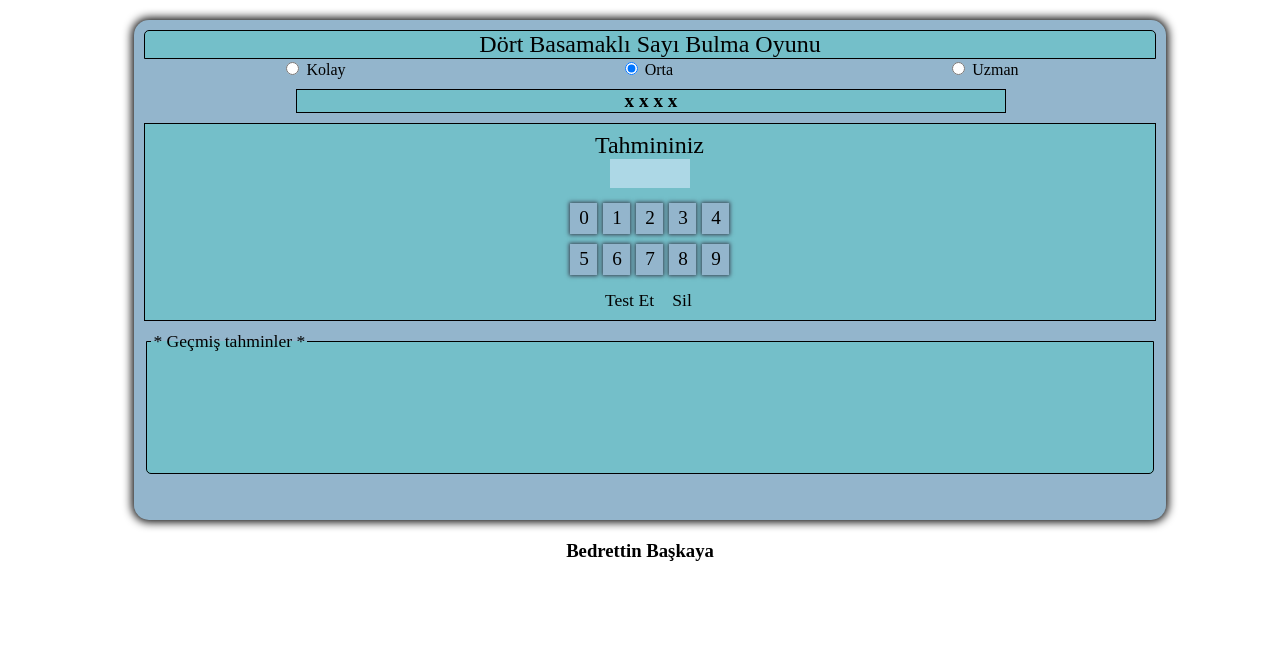
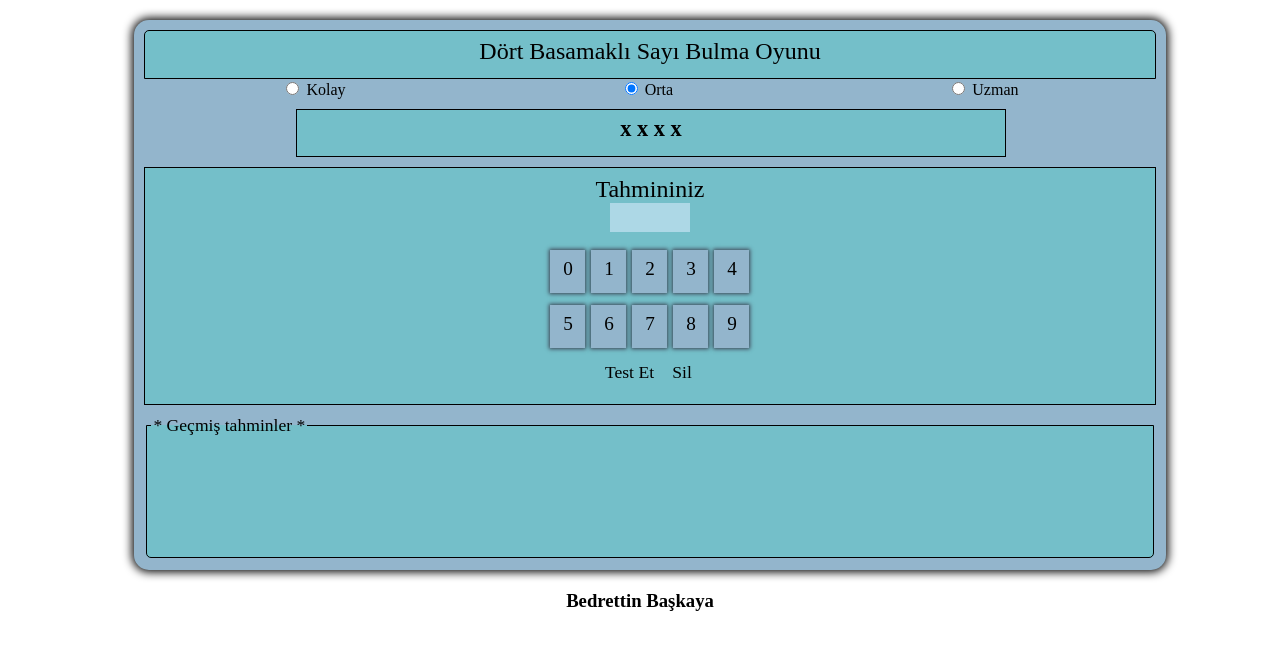
Before and after one commit to Bedrettin58/SayiBulma, a plain HTML site: page index.html in a window 1280 px wide. Drawn offline with Linux system fonts and the light colour scheme.

Commit message:
Add files via upload

```diff
--- a/css/oyun.css
+++ b/css/oyun.css
@@ -10,7 +10,7 @@ body{
     position: relative;
     margin-top:20px;
     width: 80%;
-    height: 480px;
+    height: 530px;
     background-color: rgb(147, 181, 204);
     margin-left: 10%;
     padding: 10px;
@@ -22,6 +22,8 @@ body{
 #oyunadi{
     left: auto;
     font-size: 1.5rem;
+    height: 40px;
+    padding-top: 7px;
     background-color: rgb(116, 191, 201);
     border: 1px solid;
     border-top-left-radius: 5px;
@@ -47,10 +49,12 @@ div.zorluk label:hover{
     position: relative;
     top:10px;
     font-weight: bold;
-    font-size: 1.2rem;
+    font-size: 1.4rem;
     width: 70%;
+    height:40px;
     left: 15%;
     text-align: center;
+    padding-top: 6px;
     vertical-align: bottom;
     background-color: rgb(116, 191, 201);
     border: 1px solid;
@@ -59,7 +63,7 @@ div.zorluk label:hover{
 .giris {
     position: relative;
     top:20px;
-    height: 180px;
+    height: 220px;
     font-size: 1.5rem;
     padding: 8px 8px;
     background-color: rgb(116, 191, 201);
@@ -68,7 +72,9 @@ div.zorluk label:hover{
 #tahminTxt{
     /*position: absolute;*/
     margin: auto;
-    width: 110px;
+    width: 90%;
+    text-align: center;
+    /*width: 110px;*/
 }
 #tahminBox{
     margin: auto;
@@ -81,7 +87,7 @@ div.zorluk label:hover{
 }
 .tuslar{
     position: relative;
-    top:10px;
+    top:12px;
 }
 #test{
     display: inline-block;
@@ -118,14 +124,15 @@ div.zorluk label:hover{
 .rakamlar {
     text-align: center;
     top:75px;
-    padding: 5px 5px;
+    padding: 6px 6px;
 }
 .rakamlar div{
     font-size: 1.2rem;
     display: inline-block;
-    padding-top:4px;
-    width: 27px;
-    height: 27px;
+    padding-top:8px;
+    width: 35px;
+    height: 35px;
+    text-align: center;
     background-color: rgb(147, 181, 204);
     box-shadow: 0 0 4px 1px rgb(60, 66, 83);
     cursor: pointer;
```
